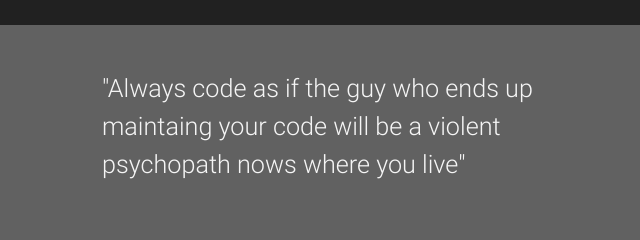
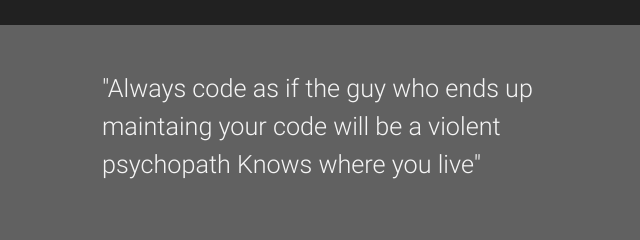
Before and after one commit to M-A-D-A-R-A/-M-A-D-A-R-A.github.io, a plain HTML site: page about.html in a window 1280 px wide. Shown: the part 945-1185 px from the top of the page, 90-730 px from the left. Drawn offline with nearby package versions, Linux system fonts and the light colour scheme.

Commit message:
spell errors :)

```diff
--- a/about.html
+++ b/about.html
@@ -84,7 +84,7 @@
   <div class="container">
     <div class="row">
       <div class="col l6 s12">
-        <p class="flow-text grey-text text-lighten-4">"Always code as if the guy who ends up maintaing your code will be a violent psychopath nows where you live"</p>
+        <p class="flow-text grey-text text-lighten-4">"Always code as if the guy who ends up maintaing your code will be a violent psychopath Knows where you live"</p>
       </div>
       <div class="col l4 offset-l2 s12">
         <h5 class="white-text">Links</h5>
```
Also changed, not shown: blog.html (+1 -1 lines), blog/2022/introduction.html (+1 -1 lines), blog/GSoC/1.html (+1 -1 lines), contact.html (+1 -1 lines), index.html (+1 -1 lines), portfolio.html (+1 -1 lines).
